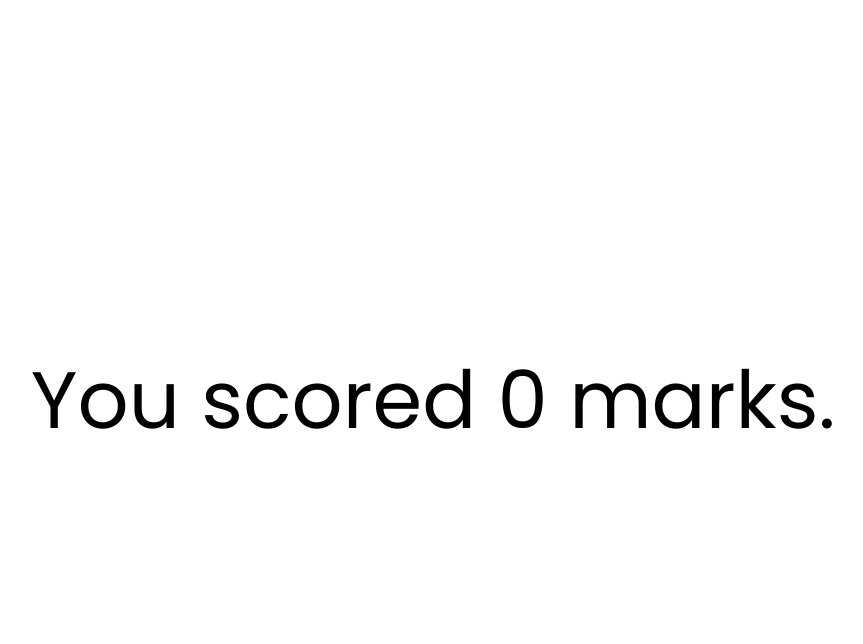
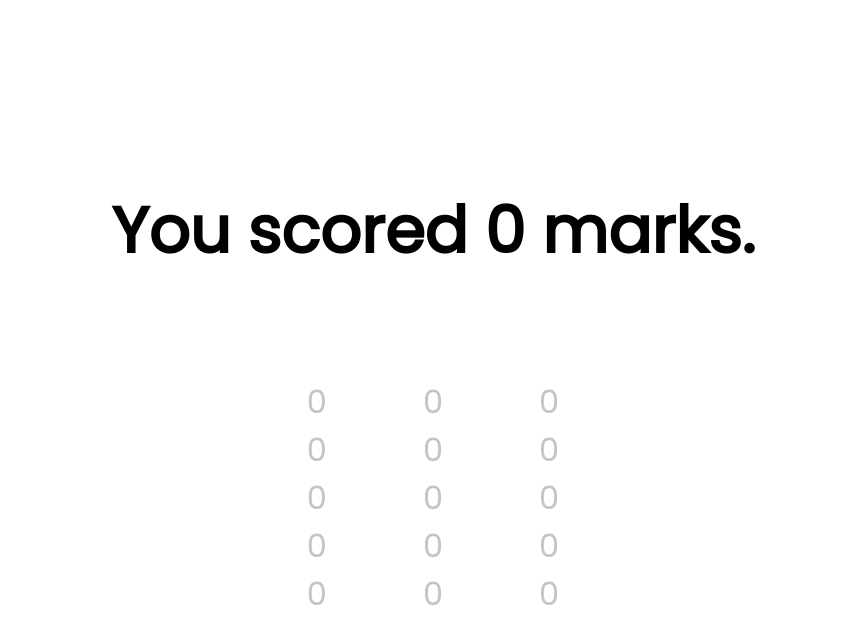
Before and after one commit to ani-24/quiz-app, a plain HTML site: page index.html in a window 1280 px wide. Both pictures are taken after a click on the element "Submit". Shown: the whole page, without its empty margins (207-1070 px from the left). Drawn offline with Linux system fonts and the light colour scheme.

Commit message:
add more questions

```diff
--- a/main.js
+++ b/main.js
@@ -69,12 +69,59 @@ const questions = [
     2: "3",
     3: "2",
     4: "1",
-    correct: "2",
+    correct: 2,
   },
   {
-    ques: "",
+    ques: "How many type of heading levels are allowed in HTML?",
+    1: "6",
+    2: "5",
+    3: "4",
+    4: "1",
+    correct: 1,
+  },
+  {
+    ques: "Which is the correct way to add a link in anchor tag?",
+    1: "www.website.com",
+    2: "website.com",
+    3: "https://www.website.com (or) http://www.website.com",
+    4: "All of the above",
+    correct: 3,
+  },
+  {
+    ques: "How to declare your HTML version to be HTML5?",
+    1: "By Adding &lt;!DOCTYPE html&gt;",
+    2: "By Adding &lt;doctype html&gt;",
+    3: "By Removing html, head, and body tags",
+    4: "None of the above",
+    correct: 1,
+  },
+  {
+    ques: "Which type of input tag checks if your value is email or not?",
+    1: "text",
+    2: "email",
+    3: "password",
+    4: "None of the above",
+    correct: 2,
+  },
+  {
+    ques: "How to add comments in HTML?",
+    1: "&lt;!--  --&gt;",
+    2: "/*  */",
+    3: "//",
+    4: "None of the above",
+    correct: 1,
+  },
+  {
+    ques: "How to create an <i>tilted text effect</i>?",
+    1: "&lt;em&gt;",
+    2: "&lt;i&gt;",
+    3: "Both of the above",
+    4: "None of the above",
+    correct: 3,
   },
 ];
+
+const markingScheme = { correct: 4, wrong: -1 };
 
 const questionArea = document.querySelector(".question p");
 const optionItems = document.querySelectorAll(".option");
@@ -118,7 +165,6 @@ const showQues = () => {
     }
     if (questions[activeQues].selected == index) {
       item.parentElement.classList.add("selected");
-      console.log(item.parentElement);
     }
   });
   activeQuesIndicator.innerHTML = `${activeQues + 1}/${questions.length}`;
@@ -138,19 +184,33 @@ const submit = () => {
   let marks = 0;
   questions.forEach((el) => {
     if (el.selected === el.correct) {
-      marks += 5;
+      marks += markingScheme.correct;
     } else if (!el.selected) {
       return;
     } else if (el.selected !== el.correct) {
-      marks -= 1;
+      marks += markingScheme.wrong;
     }
-    console.log(el.selected, el.correct, marks);
-    console.log(marks);
   });
   const overlay = document.createElement("div");
   overlay.classList.add("overlay");
   document.body.appendChild(overlay);
-  overlay.innerHTML = `You scored ${marks} marks.`;
+  overlay.innerHTML = `<h1 class="title">You scored ${marks} marks.</h1>`;
+  const scoreList = document.createElement("ul");
+  questions.forEach((el) => {
+    const newItem = document.createElement("li");
+    if (el.selected == el.correct) {
+      newItem.classList.add("correct");
+      newItem.innerHTML = "+4";
+    } else if (!el.selected) {
+      newItem.classList.add("not-attempted");
+      newItem.innerHTML = "0";
+    } else if (el.selected != el.correct) {
+      newItem.classList.add("wrong");
+      newItem.innerHTML = "-1";
+    }
+    scoreList.appendChild(newItem);
+  });
+  overlay.appendChild(scoreList);
 };
 
 const tik = () => {
--- a/style.css
+++ b/style.css
@@ -15,6 +15,7 @@
   --dark: #1f1f1f;
   --green: #1bb498;
   --greenv2: #179b83;
+  --red: #ff3c00;
 }
 
 body {
@@ -166,16 +167,35 @@ body {
   left: 0;
   background: white;
   display: flex;
+  flex-direction: column;
   justify-content: center;
   align-items: center;
-  font-size: 5rem;
+  font-size: 2rem;
   text-align: center;
+  padding: 0.5em;
 }
 
-@media (max-width: 500px) {
-  .overlay {
-    font-size: 3rem;
-  }
+.overlay ul {
+  list-style: none;
+  display: grid;
+  grid-template-columns: repeat(3, 1fr);
+  margin-top: 100px;
+}
+
+.overlay ul li {
+  margin: 0 1.5em;
+}
+
+.overlay ul li.correct {
+  color: var(--green);
+}
+
+.overlay ul li.not-attempted {
+  color: var(--grey);
+}
+
+.overlay ul li.wrong {
+  color: var(--red);
 }
 
 @media (max-width: 1200px) {
```
